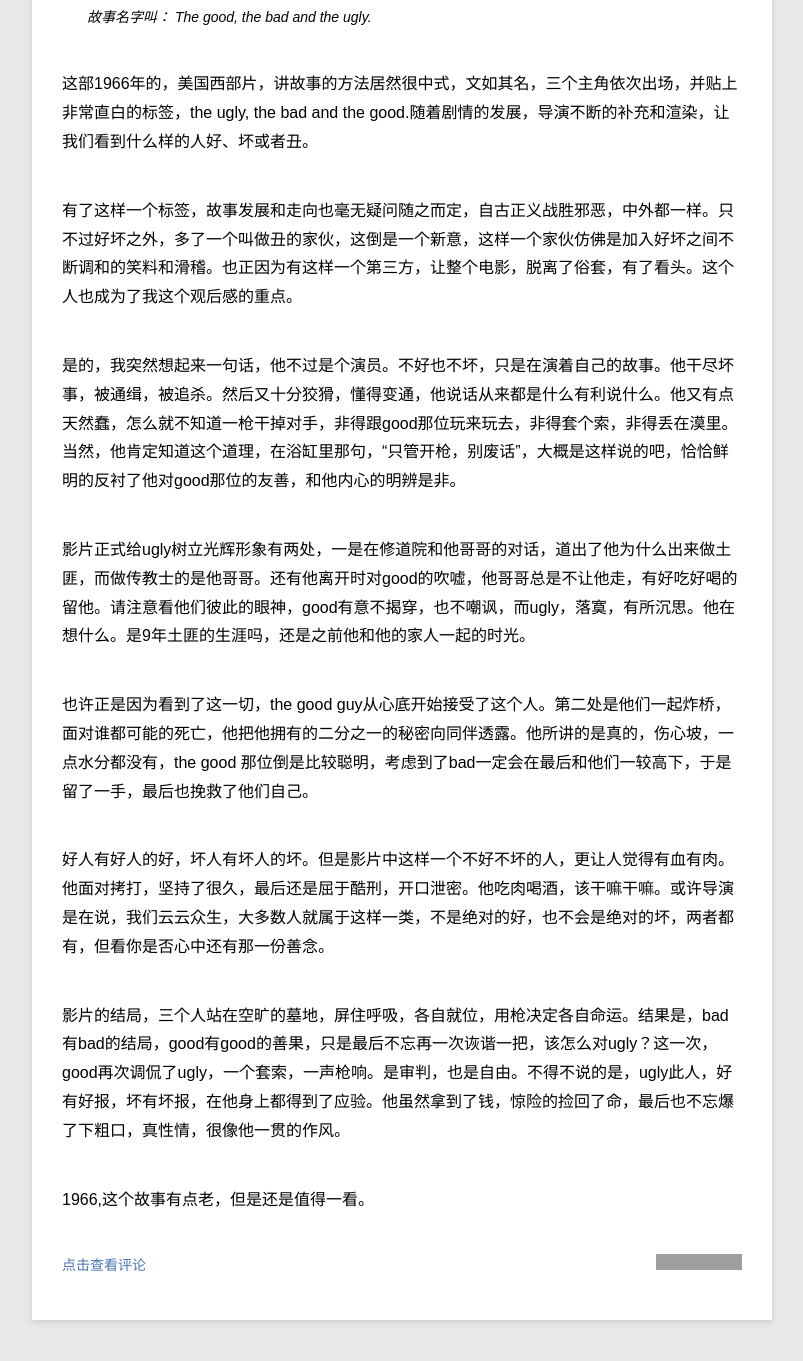
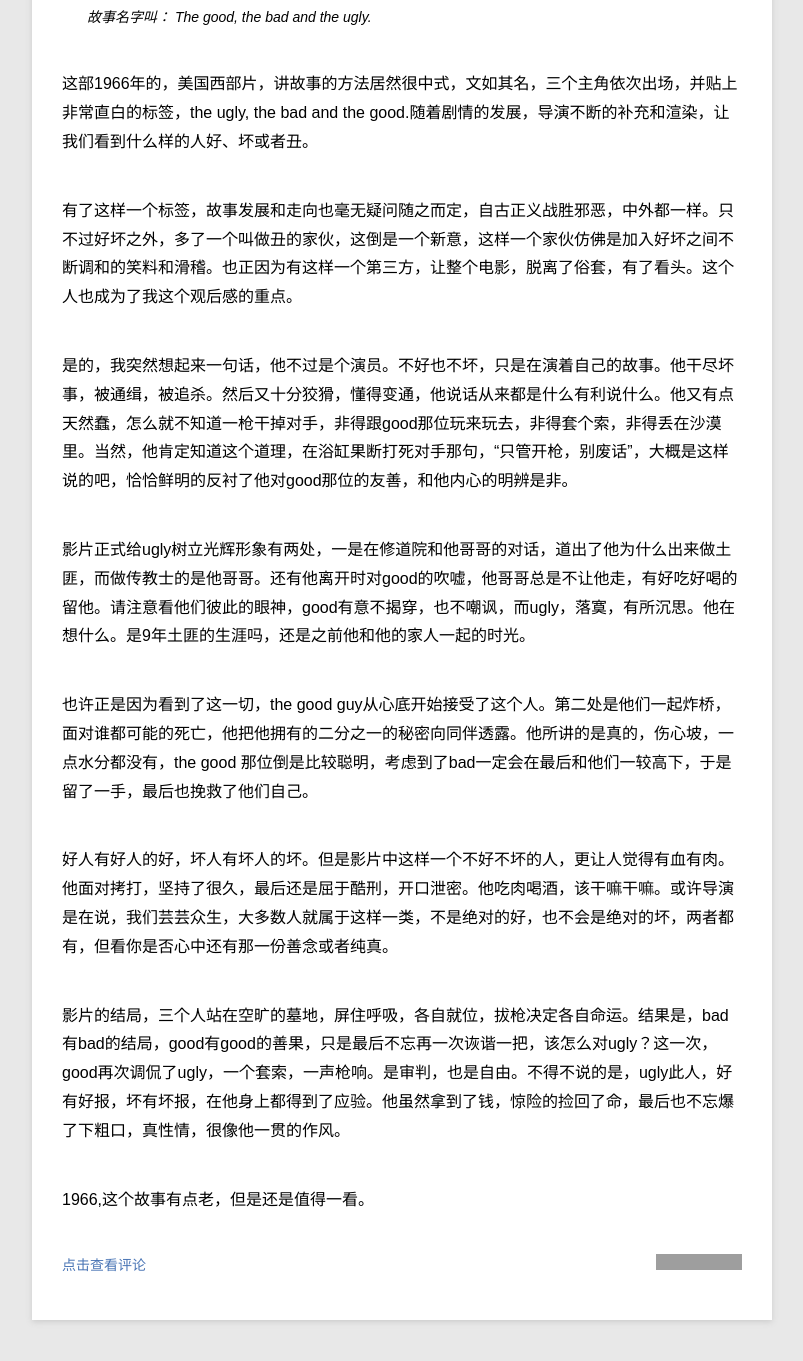
Before and after one commit to killets/blog, a Jekyll site: the page built from _posts/blog/2014-03-16-good-bad-ugly.md, in a window 1280 px wide and 1400 px high, scrolled down 890 px. Shown: the top 1361 px of the window, without its empty margins (78-881 px from the left). Built offline with Jekyll 4.4.1, drawn with Linux system fonts in a browser that asks for light colours; Markdown is read by kramdown in place of the engine named in the settings; grey boxes are pictures that could not be loaded.

Commit message:
4 post edit words

```diff
--- a/_posts/blog/2014-03-16-good-bad-ugly.md
+++ b/_posts/blog/2014-03-16-good-bad-ugly.md
@@ -14,14 +14,14 @@ description: 未见宏大的场面，为何赢得时光的眷顾，1966年上映
 
 有了这样一个标签，故事发展和走向也毫无疑问随之而定，自古正义战胜邪恶，中外都一样。只不过好坏之外，多了一个叫做丑的家伙，这倒是一个新意，这样一个家伙仿佛是加入好坏之间不断调和的笑料和滑稽。也正因为有这样一个第三方，让整个电影，脱离了俗套，有了看头。这个人也成为了我这个观后感的重点。
 
-是的，我突然想起来一句话，他不过是个演员。不好也不坏，只是在演着自己的故事。他干尽坏事，被通缉，被追杀。然后又十分狡猾，懂得变通，他说话从来都是什么有利说什么。他又有点天然蠢，怎么就不知道一枪干掉对手，非得跟good那位玩来玩去，非得套个索，非得丢在漠里。当然，他肯定知道这个道理，在浴缸里那句，“只管开枪，别废话”，大概是这样说的吧，恰恰鲜明的反衬了他对good那位的友善，和他内心的明辨是非。
+是的，我突然想起来一句话，他不过是个演员。不好也不坏，只是在演着自己的故事。他干尽坏事，被通缉，被追杀。然后又十分狡猾，懂得变通，他说话从来都是什么有利说什么。他又有点天然蠢，怎么就不知道一枪干掉对手，非得跟good那位玩来玩去，非得套个索，非得丢在沙漠里。当然，他肯定知道这个道理，在浴缸果断打死对手那句，“只管开枪，别废话”，大概是这样说的吧，恰恰鲜明的反衬了他对good那位的友善，和他内心的明辨是非。
 
 影片正式给ugly树立光辉形象有两处，一是在修道院和他哥哥的对话，道出了他为什么出来做土匪，而做传教士的是他哥哥。还有他离开时对good的吹嘘，他哥哥总是不让他走，有好吃好喝的留他。请注意看他们彼此的眼神，good有意不揭穿，也不嘲讽，而ugly，落寞，有所沉思。他在想什么。是9年土匪的生涯吗，还是之前他和他的家人一起的时光。
 
 也许正是因为看到了这一切，the good guy从心底开始接受了这个人。第二处是他们一起炸桥，面对谁都可能的死亡，他把他拥有的二分之一的秘密向同伴透露。他所讲的是真的，伤心坡，一点水分都没有，the good 那位倒是比较聪明，考虑到了bad一定会在最后和他们一较高下，于是留了一手，最后也挽救了他们自己。
 
-好人有好人的好，坏人有坏人的坏。但是影片中这样一个不好不坏的人，更让人觉得有血有肉。他面对拷打，坚持了很久，最后还是屈于酷刑，开口泄密。他吃肉喝酒，该干嘛干嘛。或许导演是在说，我们云云众生，大多数人就属于这样一类，不是绝对的好，也不会是绝对的坏，两者都有，但看你是否心中还有那一份善念。
+好人有好人的好，坏人有坏人的坏。但是影片中这样一个不好不坏的人，更让人觉得有血有肉。他面对拷打，坚持了很久，最后还是屈于酷刑，开口泄密。他吃肉喝酒，该干嘛干嘛。或许导演是在说，我们芸芸众生，大多数人就属于这样一类，不是绝对的好，也不会是绝对的坏，两者都有，但看你是否心中还有那一份善念或者纯真。
 
-影片的结局，三个人站在空旷的墓地，屏住呼吸，各自就位，用枪决定各自命运。结果是，bad有bad的结局，good有good的善果，只是最后不忘再一次诙谐一把，该怎么对ugly？这一次，good再次调侃了ugly，一个套索，一声枪响。是审判，也是自由。不得不说的是，ugly此人，好有好报，坏有坏报，在他身上都得到了应验。他虽然拿到了钱，惊险的捡回了命，最后也不忘爆了下粗口，真性情，很像他一贯的作风。
+影片的结局，三个人站在空旷的墓地，屏住呼吸，各自就位，拔枪决定各自命运。结果是，bad有bad的结局，good有good的善果，只是最后不忘再一次诙谐一把，该怎么对ugly？这一次，good再次调侃了ugly，一个套索，一声枪响。是审判，也是自由。不得不说的是，ugly此人，好有好报，坏有坏报，在他身上都得到了应验。他虽然拿到了钱，惊险的捡回了命，最后也不忘爆了下粗口，真性情，很像他一贯的作风。
 
 1966,这个故事有点老，但是还是值得一看。
```
